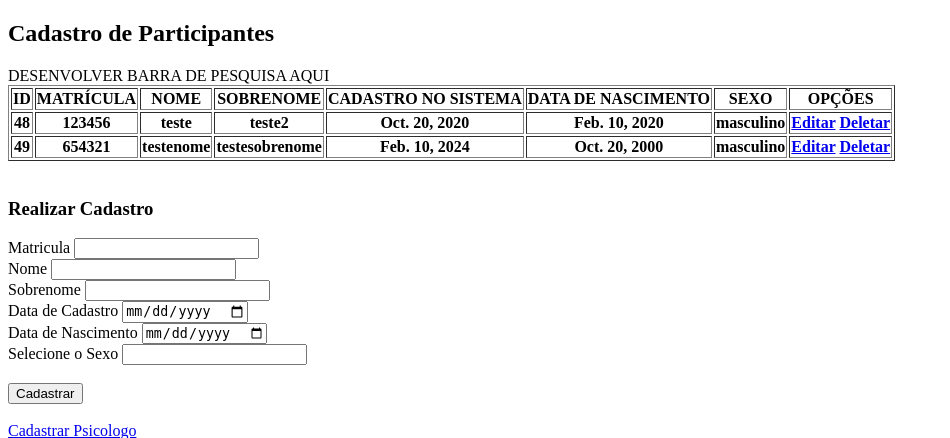
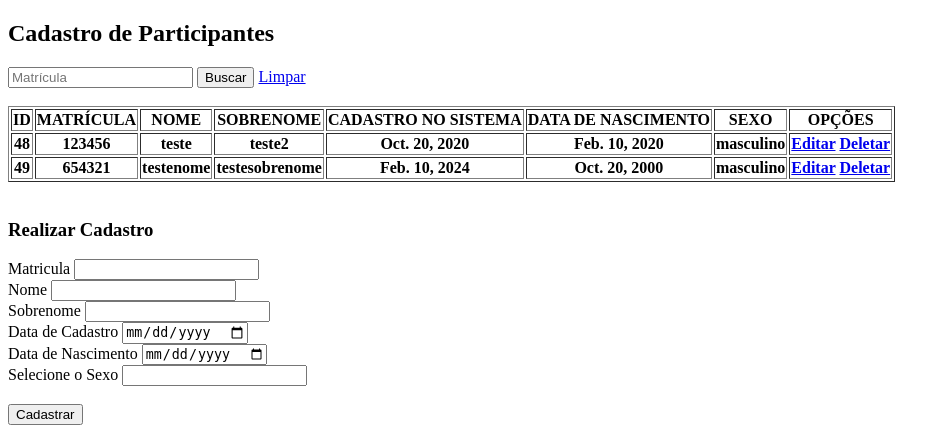
Before and after one commit to vvenante3/ProjetoTCC_CRUD, a Django app: page /grupos/ in a window 1280 px wide. Shown: the top 438 px of the page, without its empty margins (0-950 px from the left). Run offline with Django 5.2, Linux system fonts and the light colour scheme; data comes from the database, SQL or seed files in the repository; lists and menus that the app fills with data are empty.

Commit message:
elaboracao barra de busca pt1

```diff
--- a/grupos/templates/index.html
+++ b/grupos/templates/index.html
@@ -8,12 +8,16 @@
     <title>Cadastro de Participantes</title>
 </head>
 <body>
-
                 <!--  AMOSTRA DE DADOS -->
     <h2>Cadastro de Participantes</h2>
     <div>
-        DESENVOLVER BARRA DE PESQUISA AQUI
+        <form action="{% url 'buscar_matricula' %}" method="GET">
+            <input type="text" name="Matricula" value="{{ request.GET.Matricula }}" autocomplete="off" placeholder="Matrícula">
+            <button type="submit">Buscar</button>
+            <a href="/grupos">Limpar</a>
+        </form>
     </div>
+    <br>
     <div class="tabela-policiais">                          <!-- ADD CSS -->
         <table border="1">
             <tr>
--- a/grupos/urls.py
+++ b/grupos/urls.py
@@ -1,7 +1,8 @@
 from django.contrib import admin
 from django.urls import path, include
 from .views import (home, salvar, editar, atualizar, deletar,
-                    home_psicologo, salvar_psicologo, editar_psicologo, atualizar_psicologo, deletar_psicologo)
+                    home_psicologo, salvar_psicologo, editar_psicologo, atualizar_psicologo, deletar_psicologo,
+                    buscar_matricula)
 
 urlpatterns = [
     #Cadastro Policiais
@@ -16,5 +17,8 @@ urlpatterns = [
     path('salvar_psicologo/',               salvar_psicologo,       name="salvar_psicologo"),
     path('editar_psicologo/<int:id>',       editar_psicologo,       name="editar_psicologo"),
     path('atualizar_psicologo/<int:id>',    atualizar_psicologo,    name="atualizar_psicologo"),
-    path('deletar_psicologo/<int:id>',      deletar_psicologo,      name='deletar_psicologo')
+    path('deletar_psicologo/<int:id>',      deletar_psicologo,      name='deletar_psicologo'),
+
+    #Barra de Busca - Policiais
+    path('matricula_policial/', buscar_matricula, name="buscar_matricula"),
 ]
--- a/grupos/views.py
+++ b/grupos/views.py
@@ -80,3 +80,12 @@ def deletar_psicologo(request, id):
     psicologo = Psicologo.objects.get(idPsicologo=id)
     psicologo.delete()
     return redirect('home_psicologo')
+
+# BARRA DE BUSCA
+def buscar_matricula(request):
+    if 'matricula' in request.GET:
+        matricula = request.GET.get('policial.Matricula')
+        resultado_busca = Policial.objects.filter(matricula__icontains=matricula)
+    else:
+        resultado_busca = None
+    return render(request, 'index.html', {'resultado_busca': resultado_busca})
```
